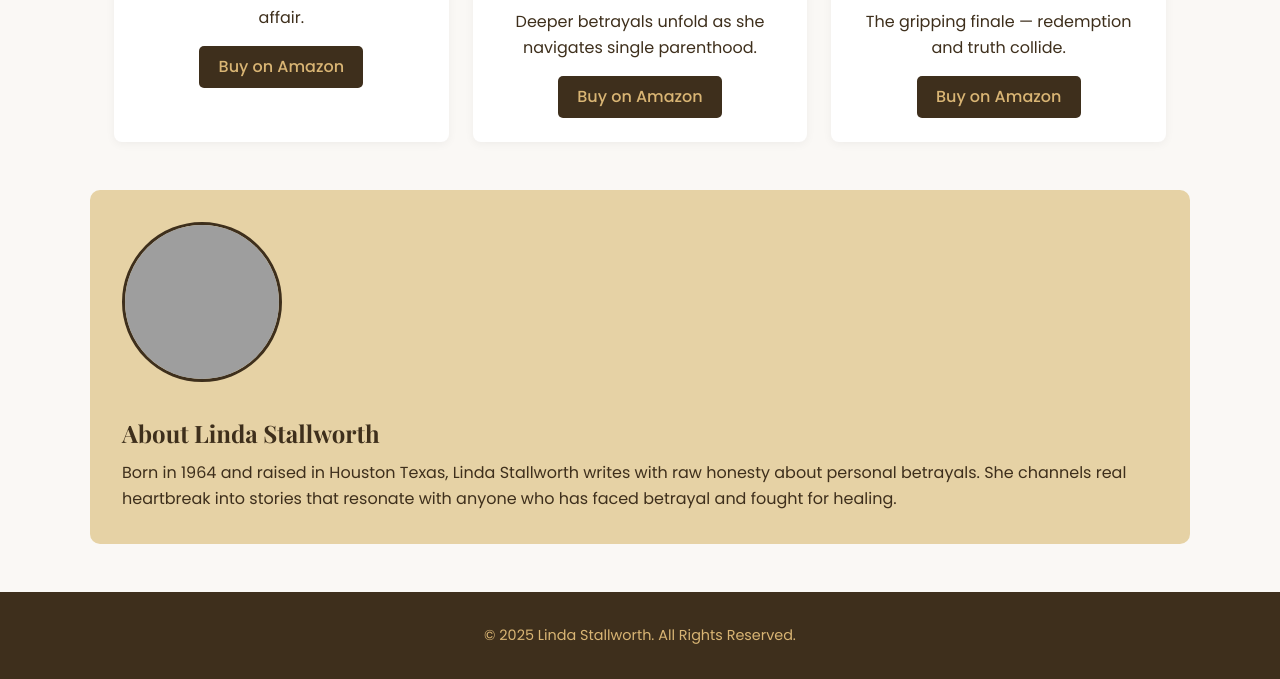
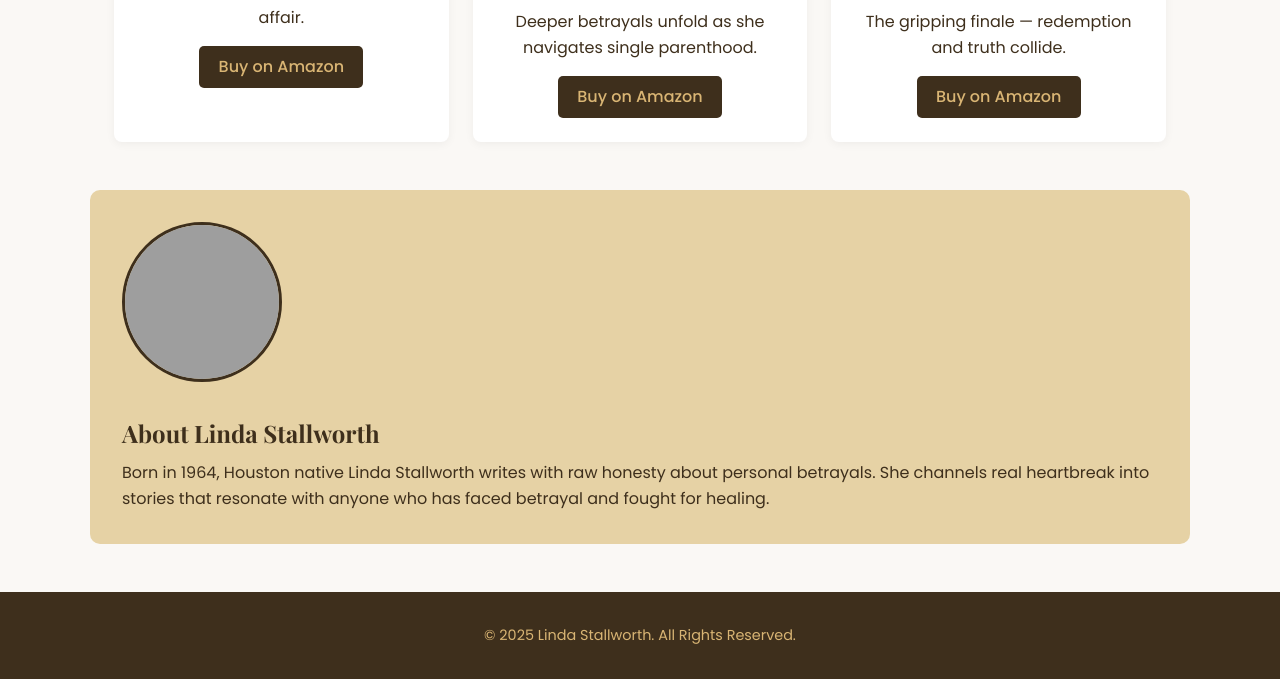
Before and after one commit to cstallworth3/BMN, a plain HTML site: page index.html in a window 1280 px wide. Shown: the part 643-1322 px from the top of the page. Drawn offline with nearby package versions, Linux system fonts and the light colour scheme; grey boxes are pictures that could not be loaded.

Commit message:
index.html

```diff
--- a/index.html
+++ b/index.html
@@ -214,7 +214,7 @@
   <img src="https://pbs.twimg.com/profile_images/3114536845/38f34f1a778ee6cbb96a7f9200162b0e_400x400.jpeg" alt="Linda Stallworth">
   <div class="author-text">
     <h2>About Linda Stallworth</h2>
-    <p>Born in 1964 and raised in Houston Texas, Linda Stallworth writes with raw honesty about personal betrayals. She channels real heartbreak into stories that resonate with anyone who has faced betrayal and fought for healing.</p>
+    <p>Born in 1964, Houston native Linda Stallworth writes with raw honesty about personal betrayals. She channels real heartbreak into stories that resonate with anyone who has faced betrayal and fought for healing.</p>
   </div>
 </section>
 
```
